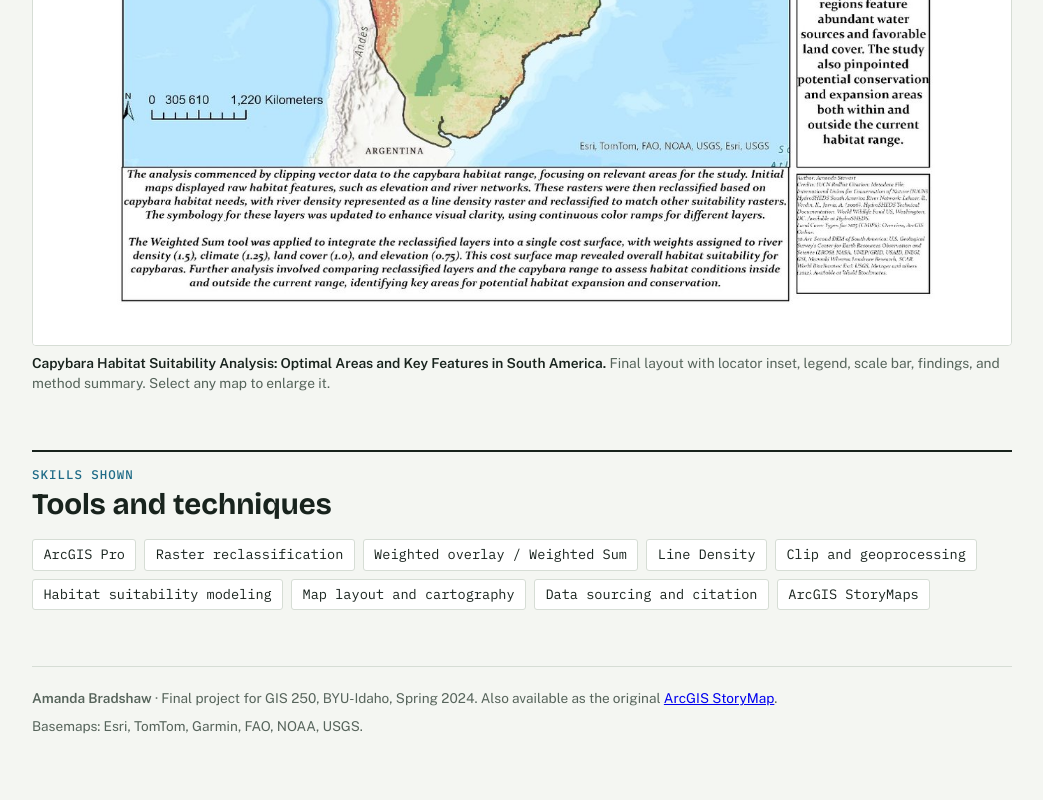
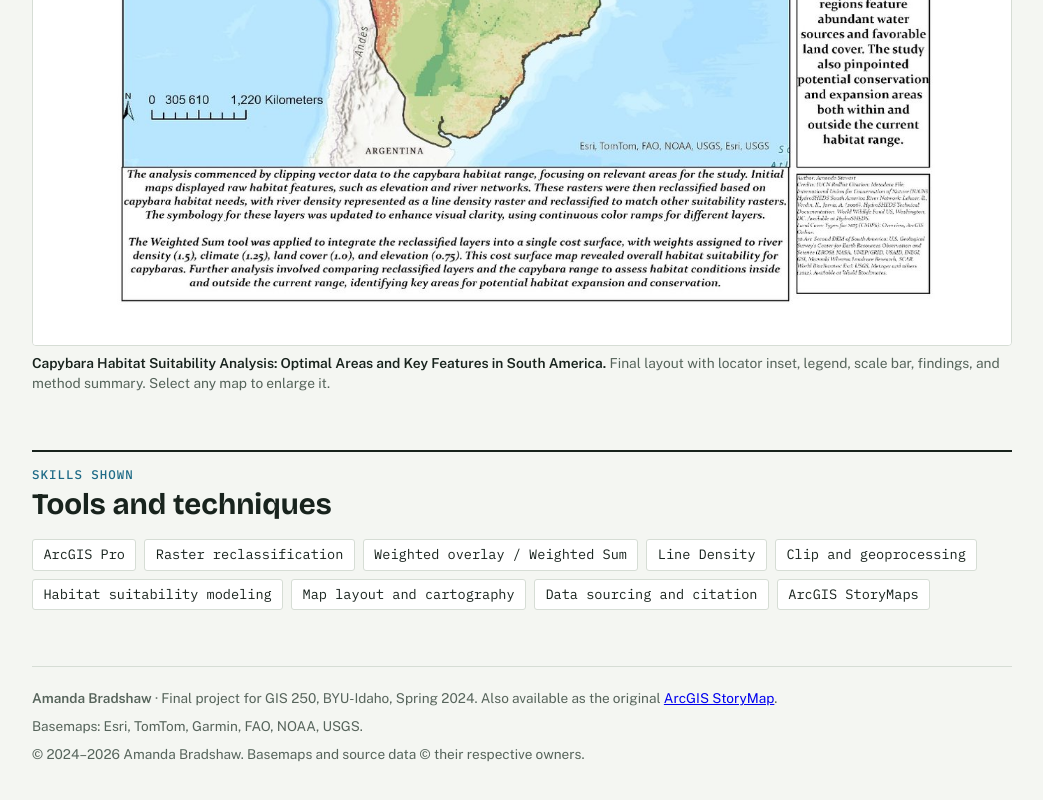
Before and after one commit to abradshaw-gis/abradshaw-gis.github.io, a plain HTML site: page index.html in a window 1280 px wide. Shown: the part 6269-7069 px from the top of the page, without its empty margins (118-1161 px from the left). Drawn offline with nearby package versions, Linux system fonts and the light colour scheme.

Commit message:
Update index.html

```diff
--- a/index.html
+++ b/index.html
@@ -394,6 +394,7 @@ dialog button { font: 500 0.85rem/1 var(--mono); background: #18231d; color: #ff
   <footer>
     <p><b>Amanda Bradshaw</b> · Final project for GIS 250, BYU-Idaho, Spring 2024. Also available as the original <a href="https://storymaps.arcgis.com/stories/a2d27e85afb347e080f08424a37bc756" target="_blank" rel="noopener">ArcGIS StoryMap</a>.
     <p>Basemaps: Esri, TomTom, Garmin, FAO, NOAA, USGS.</p>
+    <p>© 2024–2026 Amanda Bradshaw. Basemaps and source data © their respective owners.</p>
   </footer>
 </main>
 
```
